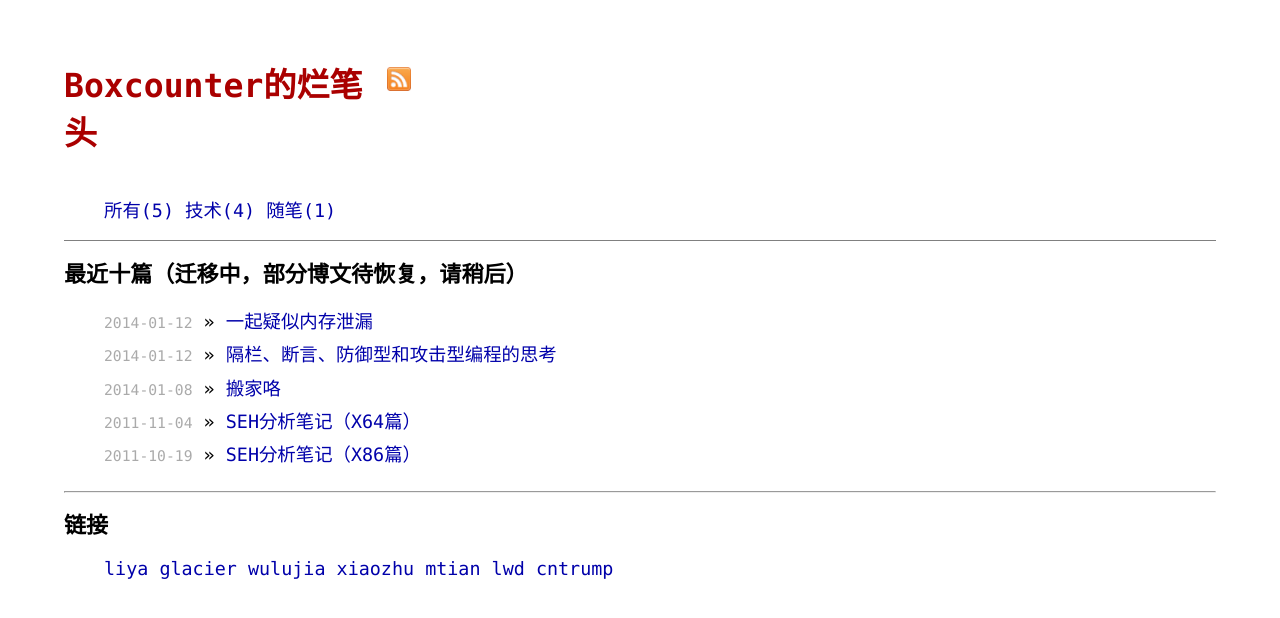
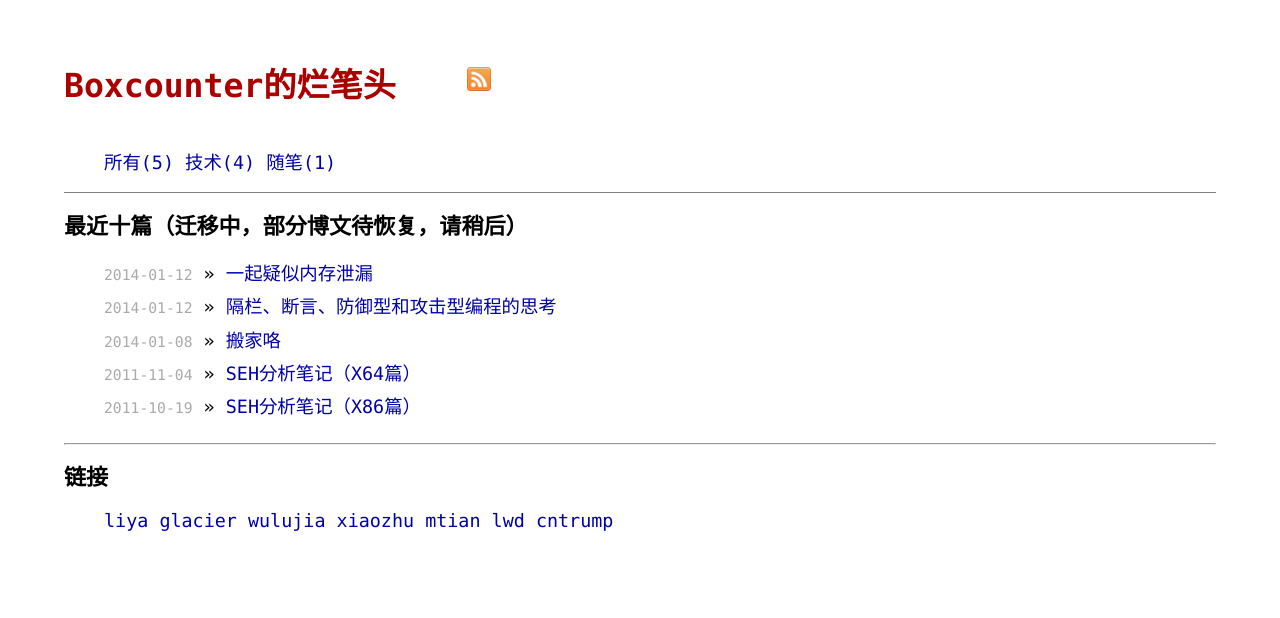
Before and after one commit to betacat/betacat.github.io, a Jekyll site: the page built from index.html, in a window 1280 px wide. Shown: the top 618 px of the page. Built offline with Jekyll 4.4.1, drawn with Linux system fonts in a browser that asks for light colours; nearby versions of some CDN libraries; Markdown is read by kramdown in place of the engine named in the settings.

Commit message:
添加手机自适应rss

```diff
--- a/css/main.css
+++ b/css/main.css
@@ -59,12 +59,12 @@
 }
 
 .left {
-  width: 28%;
+  width: 35%;
   float: left;
 }
 
 .right {
-  width: 72%;
+  width: 65%;
   float: right;
   padding-top: 30px;
 }
@@ -373,9 +373,9 @@
     background-color: yellow;
   }
 
-  /*.right img {
-    width: 80%;
+  .right img {
+    width: 10%;
     height: auto;
-  }*/
+  }
 
 }
```
